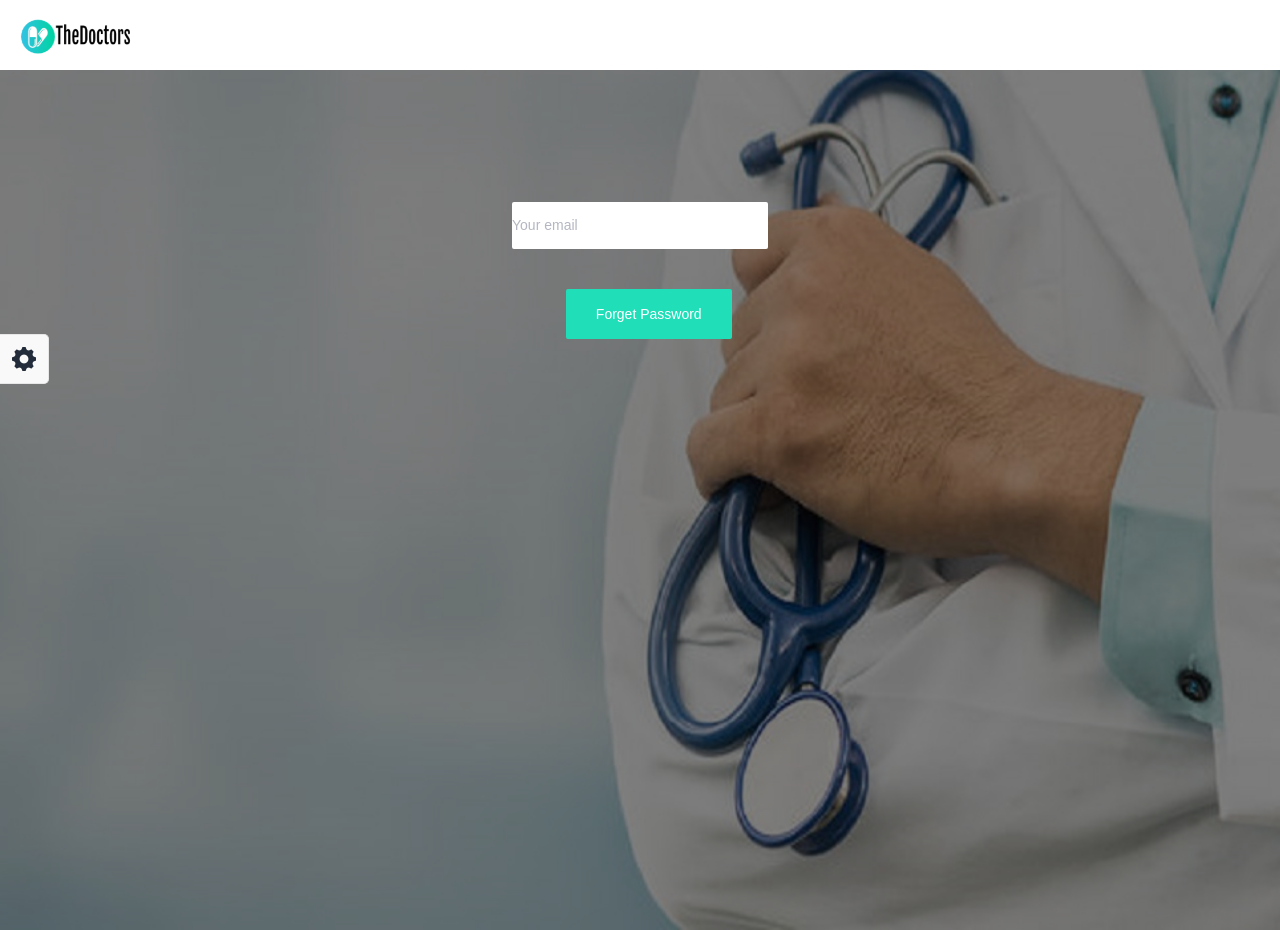
After one commit to hadihaidar/The-doctors, a PHP site: page /the/forget.php in a window 1280 px wide. The commit adds this page. Run offline with PHP 8.4, Linux system fonts and the light colour scheme; some libraries are stand-ins or nearby versions; some web fonts are replaced.

Commit message:
Progress in forget password

```diff
--- /dev/null
+++ b/best temp ever/forget.php
@@ -0,0 +1,127 @@
+
+
+<html>
+
+<head>
+    <title>TheDoctors</title>
+    <meta charset="utf-8">
+    <meta http-equiv="X-UA-Compatible" content="IE=edge">
+    <link rel="shortcut icon" href="img/fav.png">
+    <meta name="viewport" content="width=device-width, initial-scale=1">
+    <link rel="stylesheet" href="style/bootstrap.min.css">
+    <link rel="stylesheet" href="https://maxcdn.bootstrapcdn.com/font-awesome/4.3.0/css/font-awesome.min.css">
+    <link rel="stylesheet" href="style/icon.css">
+    <link rel="stylesheet" href="style/loader.css">
+    <link rel="stylesheet" href="style/idangerous.swiper.css">
+    <link rel="stylesheet" href="style/jquery-ui.css">
+    <link rel="stylesheet" href="style/stylesheet.css">
+
+    <!--[if lt IE 10]>
+			<link rel="stylesheet" type="text/css" href="style/ie-9.css" />
+		<![endif]-->
+    <!--[if lt IE 9]>
+		    <script src="https://oss.maxcdn.com/html5shiv/3.7.2/html5shiv.min.js"></script>
+		    <script src="https://oss.maxcdn.com/respond/1.4.2/respond.min.js"></script>
+	    <![endif]-->
+
+</head>
+
+<body>
+
+    <!-- THE LOADER -->
+    <div class="be-loader">
+        <div class="spinner">
+            <img src="img/text.png" alt="">
+            <p class="circle">
+                <span class="ouro">
+                    <span class="left"><span class="anim"></span></span>
+                    <span class="right"><span class="anim"></span></span>
+                </span>
+            </p>
+        </div>
+    </div>
+    <!-- THE HEADER -->
+    <header>
+        <div class="container-fluid custom-container">
+            <div class="row no_row row-header">
+                <div class="brand-be">
+                    <a href="index.php">
+                        <img class="logo-c active be_logo" src="img/Doctors.png" style="width:121px;height:37px" ; alt=" logo">
+                        <img class="logo-c  be_logo" src="img/Doctors.png" style="width:121px;height:37px;" alt="logo2">
+                        <img class="logo-c  be_logo" src="img/Doctors.png" style="width:121px;height:37px;" alt="logo3">
+                        <img class="logo-c  be_logo" src="img/Doctors.png" style="width:121px;height:37px;" alt="logo4">
+                    </a>
+                </div>
+            </div>
+        </div>
+    </header>
+
+    <!-- MAIN CONTENT -->
+    <div id="content-block">
+        <div class="head-bg">
+            <div class="head-bg-img"></div>
+            <form action='forget.php' method="POST">
+                <div class="head-bg-content">
+                    <input class="input-signtype" name="email" type="email" required="" placeholder="Your email" style="width: 20%;line-height: 45px;border-radius: 2px;border: none;color: #b4b7c1;padding-left: 0px;margin-bottom: 20px;">
+                    <br><br>
+                    <div class="col-xs-7 for-signin">
+                        <input name='forget' type="submit" class="be-popup-sign-button" value="Forget Password">
+                    </div>
+                </div>
+            </form>
+        </div>
+
+        <?php
+        echo(123);
+        ///check if the email exists in the db
+        if (isset($_POST['forget'])) {
+            $db = new PDO("mysql:dbname=thedoctors", "root", "");
+            $query = $db->query("SELECT * FROM user");
+            $COUNT = 0;
+            foreach ($query as $row) {
+                if ($row['Email'] == $_POST['email']) {
+                    $COUNT = 1;
+                    echo("123");
+                    ///reset to a new random password
+                    ///send it to the email
+                    ///alert the an email was sent
+                }
+            }
+            if ($COUNT == 0) {
+                echo ("<script>alert('This email doen't exist')</script>");
+            }
+        }
+        ?>
+
+
+
+
+        <div class="theme-config">
+            <div class="main-color">
+                <div class="title">Main Color:</div>
+                <div class="colours-wrapper">
+                    <div class="entry color1 m-color active" data-colour="style/stylesheet.css"></div>
+                    <div class="entry color3 m-color" data-colour="style/style-green.css"></div>
+                    <div class="entry color6 m-color" data-colour="style/style-orange.css"></div>
+                    <div class="entry color8 m-color" data-colour="style/style-red.css"></div>
+                    <div class="title">Second Color:</div>
+                    <div class="entry s-color  active color10 " data-colour="style/style-oranges.css"></div>
+                    <div class="entry s-color  color11" data-colour="style/stylesheet.css"></div>
+                    <div class="entry s-color color12" data-colour="style/style-greens.css"></div>
+                    <div class="entry s-color color13" data-colour="style/style-reds.css"></div>
+                </div>
+            </div>
+            <div class="open"><img src="img/icon-134.png" alt=""></div>
+        </div>
+        <!-- SCRIPTS	 -->
+        <script src="script/jquery-2.1.4.min.js"></script>
+        <script src="script/jquery-ui.min.js"></script>
+        <script src="script/bootstrap.min.js"></script>
+        <script src="script/idangerous.swiper.min.js"></script>
+        <script src="script/jquery.mixitup.js"></script>
+        <script src="script/jquery.viewportchecker.min.js"></script>
+        <script src="script/filters.js"></script>
+        <script src="script/global.js"></script>
+</body>
+
+</html>
--- a/best temp ever/login.php
+++ b/best temp ever/login.php
@@ -1,7 +1,7 @@
 <?php
 session_start();
 if (isset($_POST['login'])) {
-    $db = new PDO("mysql:port=3302;dbname=thedoctors", "root", "");
+    $db = new PDO("mysql:dbname=thedoctors", "root", "");
     $query = $db->query("SELECT * FROM user");
     $COUNT = 0;
     foreach ($query as $row) {
```
Also changed, not shown: best temp ever/index.php (+1 -10 lines).
